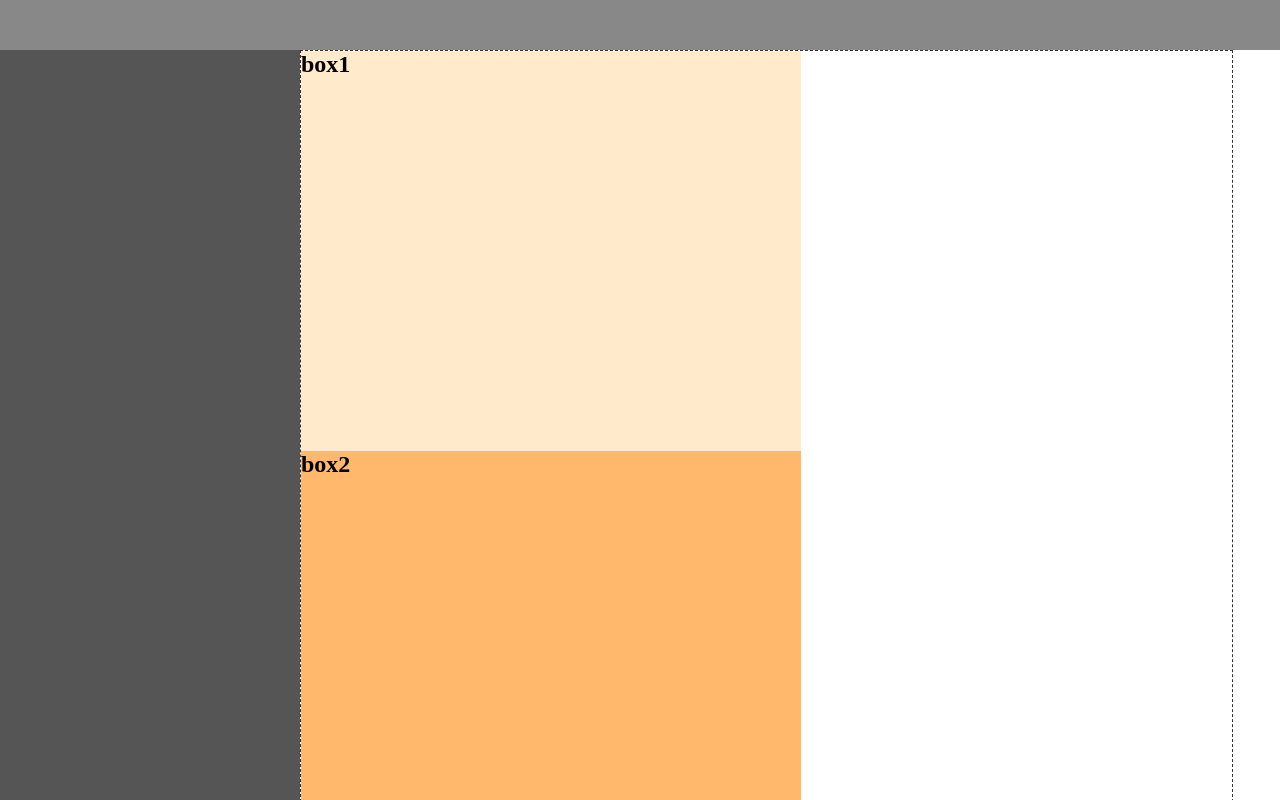
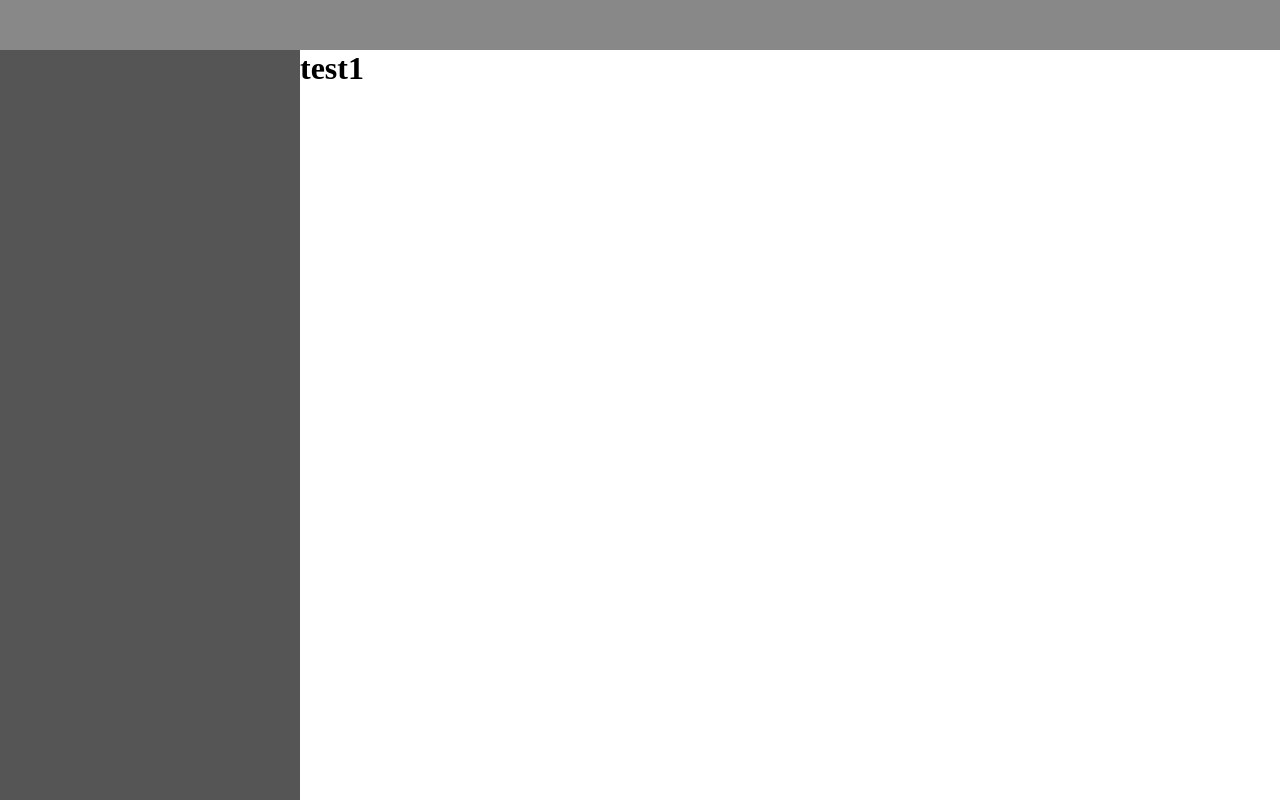
Before and after one commit to ChienYuYu/drag-test, a Vue app: page /#/test1 in a window 1280 px wide. Shown: the top 800 px of the page. Built offline with nearby package versions, Linux system fonts and the light colour scheme.

Commit message:
sample完成

```diff
--- a/src/views/HomeView.vue
+++ b/src/views/HomeView.vue
@@ -1,21 +1,27 @@
 <template>
   <div class="wrapper">
-    <div class="box box1" draggable="true">
+    <div class="box box1" draggable="true" :style="{order:divOrder[0]}"
+    @dragstart="dragStartHandler($event)" @dragover.prevent @drop="dropHandler($event)">
       <h2>box1</h2>
     </div>
-    <div class="box box2" draggable="true">
+    <div class="box box2" draggable="true" :style="{order:divOrder[1]}"
+    @dragstart="dragStartHandler($event)" @dragover.prevent @drop="dropHandler($event)">
       <h2>box2</h2>
     </div>
-    <div class="box box3" draggable="true">
+    <div class="box box3" draggable="true" :style="{order:divOrder[2]}"
+    @dragstart="dragStartHandler($event)" @dragover.prevent @drop="dropHandler($event)">
       <h2>box3</h2>
     </div>
-    <div class="box box4" draggable="true">
+    <div class="box box4" draggable="true" :style="{order:divOrder[3]}"
+    @dragstart="dragStartHandler($event)" @dragover.prevent @drop="dropHandler($event)">
       <h2>box4</h2>
     </div>
-    <div class="box box5" draggable="true">
+    <div class="box box5" draggable="true" :style="{order:divOrder[4]}"
+    @dragstart="dragStartHandler($event)" @dragover.prevent @drop="dropHandler($event)">
       <h2>box5</h2>
     </div>
-    <div class="box box6" draggable="true">
+    <div class="box box6" draggable="true" :style="{order:divOrder[5]}"
+    @dragstart="dragStartHandler($event)" @dragover.prevent @drop="dropHandler($event)">
       <h2>box6</h2>
     </div>
   </div>
@@ -24,7 +30,40 @@
 <script>
 
 export default {
-  components: {}
+  components: {},
+  data() {
+    return {
+      Order: ['0','1','2','3','4','5'],
+      dragIndex: null,
+      dropIndex: null,
+    }
+  },
+  computed:{
+    divOrder() {
+      return this.Order
+    },
+  },
+  methods:{
+    dragStartHandler(e) {
+      this.dragIndex = e.target.style.order
+    },
+    dropHandler(e) {
+      this.dropIndex = e.target.style.order
+      const tempArr = [...this.Order];
+      let src = tempArr.indexOf(this.dragIndex); // 找出拖曳的元素索引值
+      let dst = tempArr.indexOf(this.dropIndex); // 找出放置的元素索引值
+      if(src == -1 || dst == -1) { // 有時候拖曳 src dst indexOf會變-1導致後續異常，所以加個判斷跳出
+        return
+      }
+      tempArr[dst] = this.dragIndex;
+      tempArr[src] = this.dropIndex;
+      this.Order = tempArr;
+
+      console.log('srcccccc', src);
+      console.log('dstttttt', dst);
+    },
+  },
+
 }
 </script>
 
@@ -34,6 +73,8 @@ export default {
   margin: 0;
 }
 .wrapper{
+  display: flex;
+  flex-wrap: wrap;
   .box{
     width: 500px;
     height: 400px;
--- a/src/views/TestOne.vue
+++ b/src/views/TestOne.vue
@@ -1,76 +1,18 @@
 <template>
-  <div class="container">
-    <div class="item" v-for="(item, index) in items" :key="item.key"
-      :style="{ background: item.color}" draggable="true"
-      @dragstart="handleDragStart($event, item)" @dragover.prevent="handleDragOver($event, item)"
-      @dragenter="handleDragEnter($event, item)" @dragend="handleDragEnd($event, item)">
-      <h2>box{{ index+1 }}</h2>
-    </div>
+  <div class="wrapper">
+    <h1>test1</h1>
   </div>
 </template>
 
 <script>
 export default {
  data () {
-  return {
-   items: [
-    { key: 1, color: '#ffebcc'},
-    { key: 2, color: '#ffb86c'},
-    { key: 3, color: '#f01b2d'},
-    { key: 4, color: '#fa0'},
-    { key: 5, color: '#af0'},
-    { key: 6, color: '#f0a'},
-   ],
-
-    dragging: null
-  }
+  return {}
  },
- methods:{
-  handleDragStart(e,item){
-    this.dragging = item;
-  },
-  handleDragEnd(){
-    this.dragging = null
-  },
-  //首先把div变成可以放置的元素，即重写dragenter/dragover
-  handleDragOver(e) {
-    e.dataTransfer.dropEffect = 'move'// e.dataTransfer.dropEffect="move";//在dragenter中针对放置目标来设置!
-  },
-  handleDragEnter(e,item){
-    e.dataTransfer.effectAllowed = "move"//为需要移动的元素设置dragstart事件
-    if(item === this.dragging){
-      return
-    }
-    const newItems = [...this.items]
-    console.log(newItems)
-    const src = newItems.indexOf(this.dragging)
-    const dst = newItems.indexOf(item)
-
-    newItems.splice(dst, 0, ...newItems.splice(src, 1))
-
-    this.items = newItems
-  }
- }
+ methods:{}
 }
 </script>
 
 <style scoped>
-  .container{
-    border:1px dashed #333;
-    width: 95%;
-    height: calc(100vh - 50px);
-    margin: 0 auto;
-    position: absolute;
-    left: 0;
-    display:flex;
-    flex-wrap: wrap;
-  }
-  .item {
-   /* margin-top: 10px; */
-   transition: all linear .3s;
-   width: 500px;
-   height: 400px;
-  }
-
 
 </style>
```
